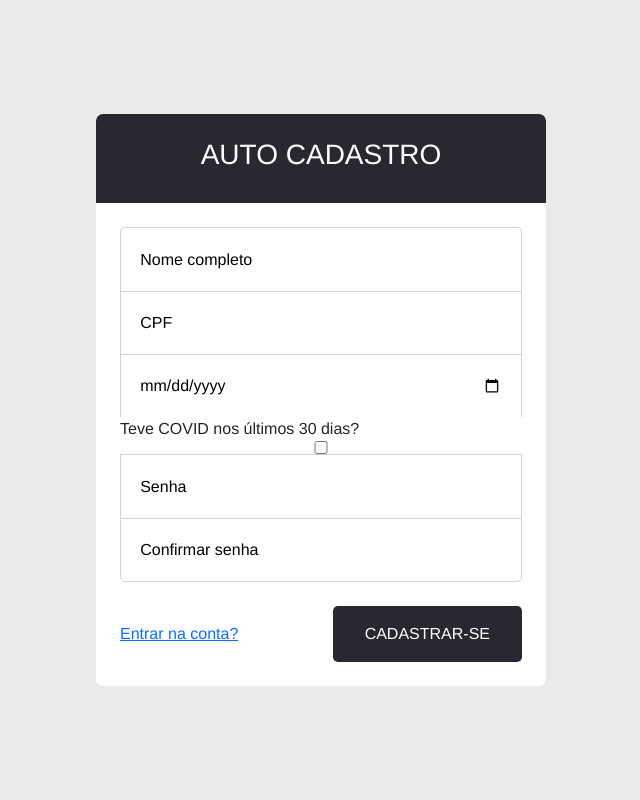
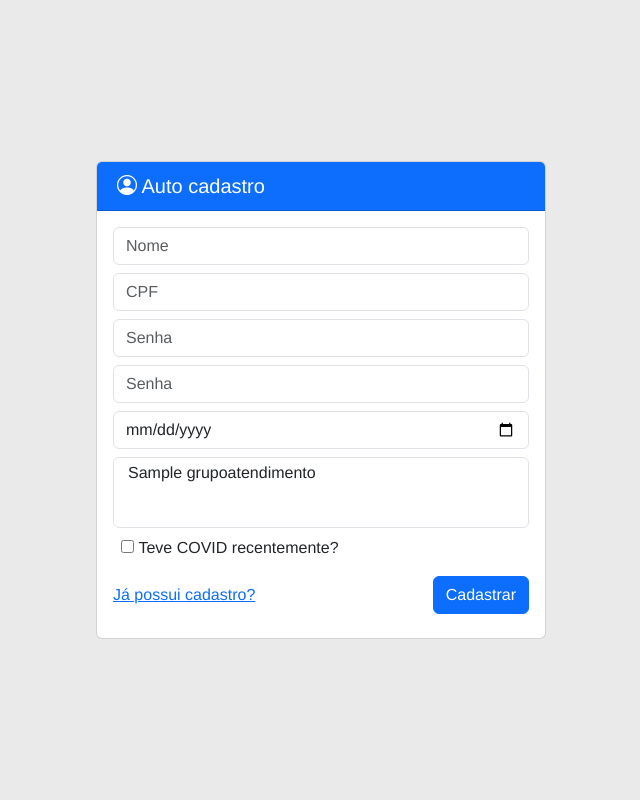
Before and after one commit to elloramir/lais, a Django app: page /register/ in a window 1280 px wide. Shown: the whole page, without its empty margins (319-959 px from the left). Run offline with Django 5.2, Linux system fonts and the light colour scheme; tables that the repository leaves empty hold one stand-in row (values such as "Sample post"); some libraries are stand-ins or nearby versions.

Commit message:
feat: all frontend left

```diff
--- a/src/static/css/index.css
+++ b/src/static/css/index.css
@@ -1,14 +1,5 @@
-/*
-	TODO(ellora):
-	Move to a separate file
-*/
-* {
-	box-sizing: border-box;
-	margin: 0;
-	padding: 0;
-}
-
 body {
+	overflow-y: scroll;
 	background-color: #eaeaea;
 	font-family: 'Helvetica', 'Arial', sans-serif;
 }
--- a/src/static/css/login.css
+++ b/src/static/css/login.css
@@ -1,72 +1,11 @@
-/* align center */
-body {
+.centered-container {
 	display: flex;
 	justify-content: center;
 	align-items: center;
 	min-height: 100vh;
 }
 
-.form-login {
+.login-container {
+	width: 100%;
 	max-width: 450px;
-	width: 90%;
-	background-color: #fff;
-	border-radius: 7px;
-	overflow: hidden;
 }
-
-.form-login .login-header {
-	background-color: #282830;
-	color: #fff;
-	padding: 1.5em;
-	text-align: center;
-	text-transform: uppercase;
-}
-
-.form-login .login-body {
-	padding: 1.5em;
-}
-
-.form-login .form-field input {
-	border: 1px solid #d3d2d2;
-	padding: 1.2em;
-	outline: none;
-	width: 100%;
-	border-bottom: none;
-}
-
-.form-login input[type="submit"] {
-	background-color: #282830;
-	color: #fff;
-	padding: 1em 2em;
-	border: none;
-	border-radius: 5px;
-	text-transform: uppercase;
-	cursor: pointer;
-}
-
-/* place holder color */
-.form-login input::placeholder {
-	color: #000;
-}
-
-/* border at last child */
-.form-login .login-body .form-field:last-child input {
-	border-bottom: 1px solid #d3d2d2;
-}
-
-/* border radius at first child and last child */
-.form-login .login-body .form-field:first-child input {
-	border-top-left-radius: 5px;
-	border-top-right-radius: 5px;
-}
-.form-login .login-body .form-field:last-child input {
-	border-bottom-left-radius: 5px;
-	border-bottom-right-radius: 5px;
-}
-
-.form-login .login-footer {
-	padding: 0 1.5em 1.5em 1.5em;
-	display: flex;
-	justify-content:space-between;
-	align-items: center;
-}
--- a/src/templates/agendamentos.html
+++ b/src/templates/agendamentos.html
@@ -35,6 +35,8 @@
                     <td>{{ self.data_hora|time:"H:i" }}</td>
                     <td>{{ self.estabelecimento }}</td>
                 </tr>
+                {% empty %}
+                    <td colspan="4">Nenhum agendamento encontrado</td>
                 {% endfor %}
             </tbody>
         </table>
--- a/src/templates/register.html
+++ b/src/templates/register.html
@@ -7,42 +7,56 @@
 {% endblock %}
 
 {% block content %}
-<form method="post" class="form-login" action="{% url 'register' %}">
+<div class="centered-container">
+	<div class="card login-container">
+
+		<div class="card-header bg-primary text-white py-2">
+			<h5 class="m-1">
+				<i class="bi bi-person-circle"></i>
+				<span>Auto cadastro</span>
+			</h5>
+		</div>
+
+		<div class="card-body py-2">
+			<form method="post" action="{% url 'register' %}">
 				{% csrf_token %}
 
-	<header class="login-header">
-		<h3>Auto cadastro</h3>
-	</header>
+				<div class="form-group mt-2">
+					{% render_field form_candidato.nome_completo  class="form-control" placeholder="Nome" %}
+				</div>
 
-	<div class="login-body">
-		<div class="form-field">
-			{% render_field form_candidato.nome_completo type="text" placeholder="Nome completo" %}
+				<div class="form-group mt-2">
+					{% render_field form_candidato.cpf  class="form-control" placeholder="CPF" %}
 				</div>
-		<div class="form-field">
-			{% render_field form_candidato.cpf type="text" placeholder="CPF" %}
+
+				<div class="form-group mt-2">
+					{% render_field form_candidato.senha type="password"  class="form-control" placeholder="Senha" %}
 				</div>
-		<div class="form-field">
-			{% render_field form_candidato.data_nascimento type="date" %}
+
+				<div class="form-group mt-2">
+					{% render_field form_candidato.confirmacao_senha type="password"  class="form-control" placeholder="Senha" %}
 				</div>
-		<div class="form-field">
-			<!-- {% render_field form_candidato.grupos_atendimento %} -->
+
+				<div class="form-group mt-2">
+					{% render_field form_candidato.data_nascimento type="date"  class="form-control" placeholder="Data de nascimento" %}
 				</div>
-		<!-- TODO(ellora): Implement this field -->
-		<div class="form-field">
-			<span>Teve COVID nos últimos 30 dias?</span>
+
+				<div class="form-group mt-2">
+					{% render_field form_candidato.grupos_atendimento class="form-control" placeholder="Cargo" size="3" %}
+				</div>
+
+				<div class="form-check mt-2 px-2">
 					{% render_field form_candidato.teve_covid_recentemente %}
+					<label class="form-check-label" for="{{ form_candidato.teve_covid_recentemente.id_for_label }}">Teve COVID recentemente?</label>
 				</div>
-		<div class="form-field">
-			{% render_field form_candidato.senha type="password" placeholder="Senha" %}
+
+				<div class="d-flex mt-3 align-items-center justify-content-between">
+					<a href="{% url 'login' %}">Já possui cadastro?</a>
+					<button type="submit" class="btn btn-primary">Cadastrar</button>
 				</div>
-		<div class="form-field">
-			{% render_field form_candidato.confirmacao_senha type="password" placeholder="Confirmar senha" %}
+			</form>
+		</div>
 	</div>
 </div>
 
-	<footer class="login-footer">
-		<a href="{% url 'login' %}">Entrar na conta?</a>
-		<input type="submit" value="Cadastrar-se">
-	</footer>
-</form>
 {% endblock %}
```
Also changed, not shown: src/management/commands/update_estabelicimentos.py (renamed from src/management/commands/update_xml.py, +10 -10 lines), src/management/commands/update_grupos.py (added, +35 -0 lines), src/templates/graficos.html (+24 -36 lines), src/templates/login.html (+28 -16 lines). Lines whose indentation alone changed are shown as unchanged.
